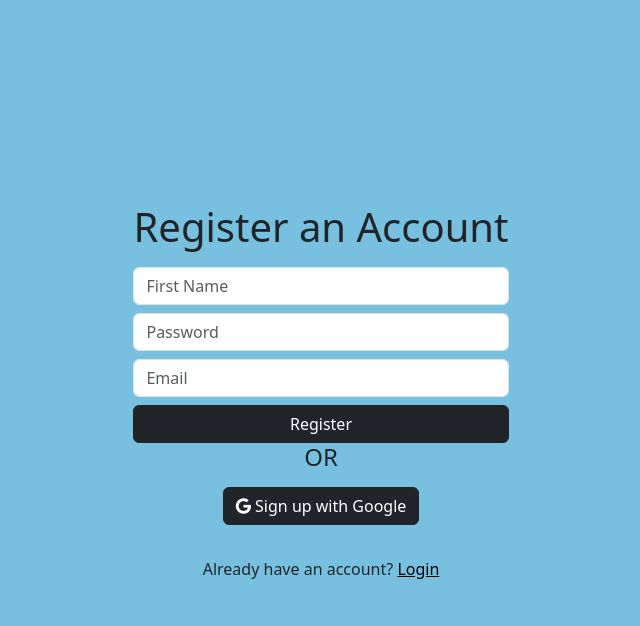
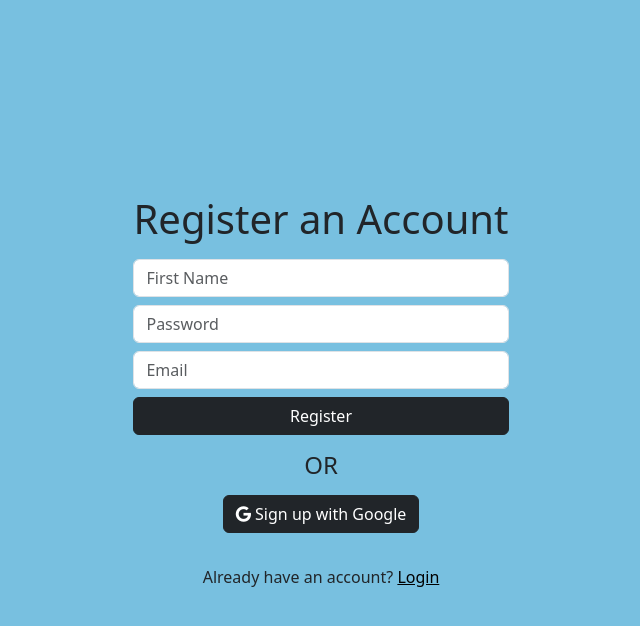
Before and after one commit to lucasstone1025/Stock-Portfolio-Tracker, a Node server app: page /register in a window 1280 px wide. Shown: the top 626 px of the page, without its empty margins (319-959 px from the left). Run offline with Node 20, Linux system fonts and the light colour scheme; some libraries are stand-ins or nearby versions.

Commit message:
readme changes

```diff
--- a/index.js
+++ b/index.js
@@ -578,5 +578,5 @@ passport.deserializeUser(async (id, cb) => {
 
 
 app.listen(port, () => {
-    console.log(`Server running on http://localhost:${port}`);
+    console.log("Server running!");
   });
--- a/views/register.ejs
+++ b/views/register.ejs
@@ -21,7 +21,7 @@
 
                 <button class="btn btn-primary w-100 btn-dark" type="submit">Register</button>
 
-                <h4 class="h4 mb-3 font-weight-normal">OR</h4>
+                <h4 class="h4 my-3 font-weight-normal">OR</h4>
                 <a href="/auth/google" role="button" class="btn btn-secondary btn-dark mb-3">
                     <i class="fab fa-google"></i>
                     Sign up with Google
```
Also changed, not shown: README.md.
